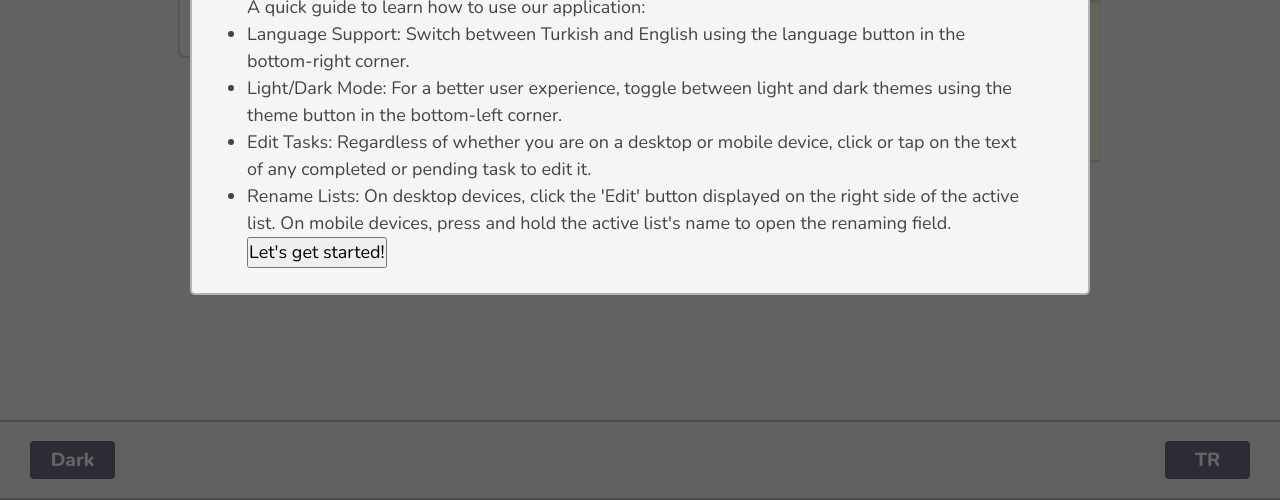
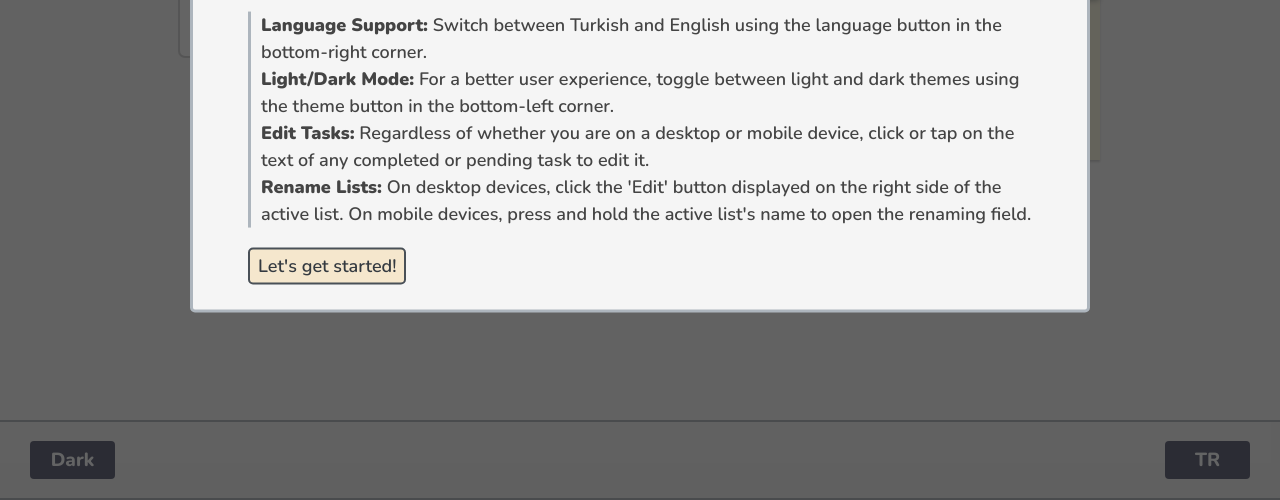
Before and after one commit to ersin-kaya/todo-queue, a website with bundled scripts: page index.html in a window 1280 px wide. Shown: the part 300-800 px from the top of the page. Built offline with nearby package versions, Linux system fonts and the light colour scheme.

Commit message:
Styled sub elements of the modal

```diff
--- a/sass/abstracts/_tokens.scss
+++ b/sass/abstracts/_tokens.scss
@@ -47,11 +47,14 @@ $create-button-font-weight: $font-weight-black;
 $create-button-color: $color-primary;
 
 // Onboarding modal component
+$overlay-background-color: rgba(0, 0, 0, 0.6);
+
 $onboarding-modal-background-color: $body-background-color;
 $onboarding-modal-text-color: $body-text-color;
 $onboarding-modal-transition-duration: 200ms;
+$onboarding-modal-font-weight: $font-weight-medium-bold;
 
-$onboarding-modal-border-width: 2px;
+$onboarding-modal-border-width: 3px;
 $onboarding-modal-border-style: solid;
 $onboarding-modal-border-color: $color-gray-500;
 $onboarding-modal-border: $onboarding-modal-border-width
@@ -63,13 +66,17 @@ $onboarding-modal-max-width-small-screens: 90%;
 
 $onboarding-modal-title-font-size: $font-size-700;
 
-$overlay-background-color: rgba(0, 0, 0, 0.6);
+$onboarding-modal-description-font-size: $font-size-600;
+
+$onboarding-modal-list-item-strong-font-weight: $font-weight-black;
+
+$onboarding-modal-button-start-background-color: wheat;
 
 // Onboarding modal component - Dark theme
+$overlay-background-color-dark-theme: rgba(0, 0, 0, 0.75);
+
 $onboarding-modal-background-color-dark-theme: $body-background-color-dark-theme;
 $onboarding-modal-text-color-dark-theme: $body-text-color-dark-theme;
-
-$overlay-background-color-dark-theme: rgba(0, 0, 0, 0.75);
 
 // Title component
 $title-background-color: $body-background-color;
--- a/sass/components/_onboarding-modal.scss
+++ b/sass/components/_onboarding-modal.scss
@@ -3,6 +3,7 @@
 .onboarding-modal {
   background-color: $onboarding-modal-background-color;
   color: $onboarding-modal-text-color;
+  font-weight: $onboarding-modal-font-weight;
 
   position: fixed;
   top: 50%;
@@ -31,8 +32,48 @@
 
   .onboarding-modal-title {
     font-size: $onboarding-modal-title-font-size;
+    padding-bottom: 10px;
+  }
 
-    padding-bottom: 20px;
+  .onboarding-modal-description {
+    font-size: $onboarding-modal-description-font-size;
+    padding-bottom: 10px;
+  }
+
+  .onboarding-modal-list {
+    list-style-type: none;
+    padding-left: 10px;
+    border-left: $onboarding-modal-border;
+  }
+
+  .onboarding-modal-list-item {
+    & strong {
+      font-weight: $onboarding-modal-list-item-strong-font-weight;
+    }
+  }
+
+  .onboarding-modal-button-start {
+    background: none;
+    border: none;
+    cursor: pointer;
+
+    border: 2px solid $color-gray-700;
+    margin-top: 20px;
+    padding: 3px 8px;
+    border-radius: 5px;
+    background-color: rgba(
+      $onboarding-modal-button-start-background-color,
+      0.6
+    );
+    color: $color-gray-800;
+    transition: background-color $onboarding-modal-transition-duration;
+
+    &:hover {
+      background-color: rgba(
+        $onboarding-modal-button-start-background-color,
+        1
+      );
+    }
   }
 }
 
```
Also changed, not shown: css/main.css.
